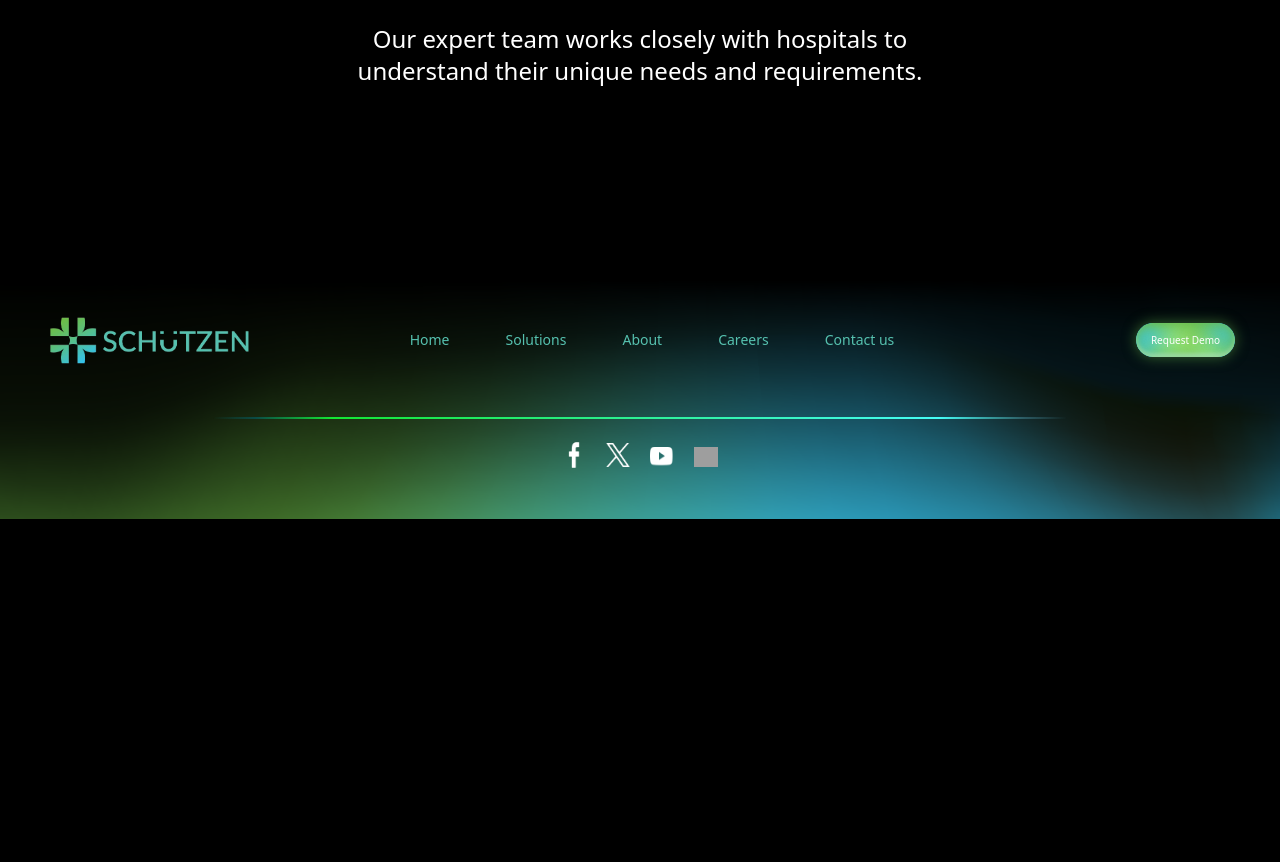
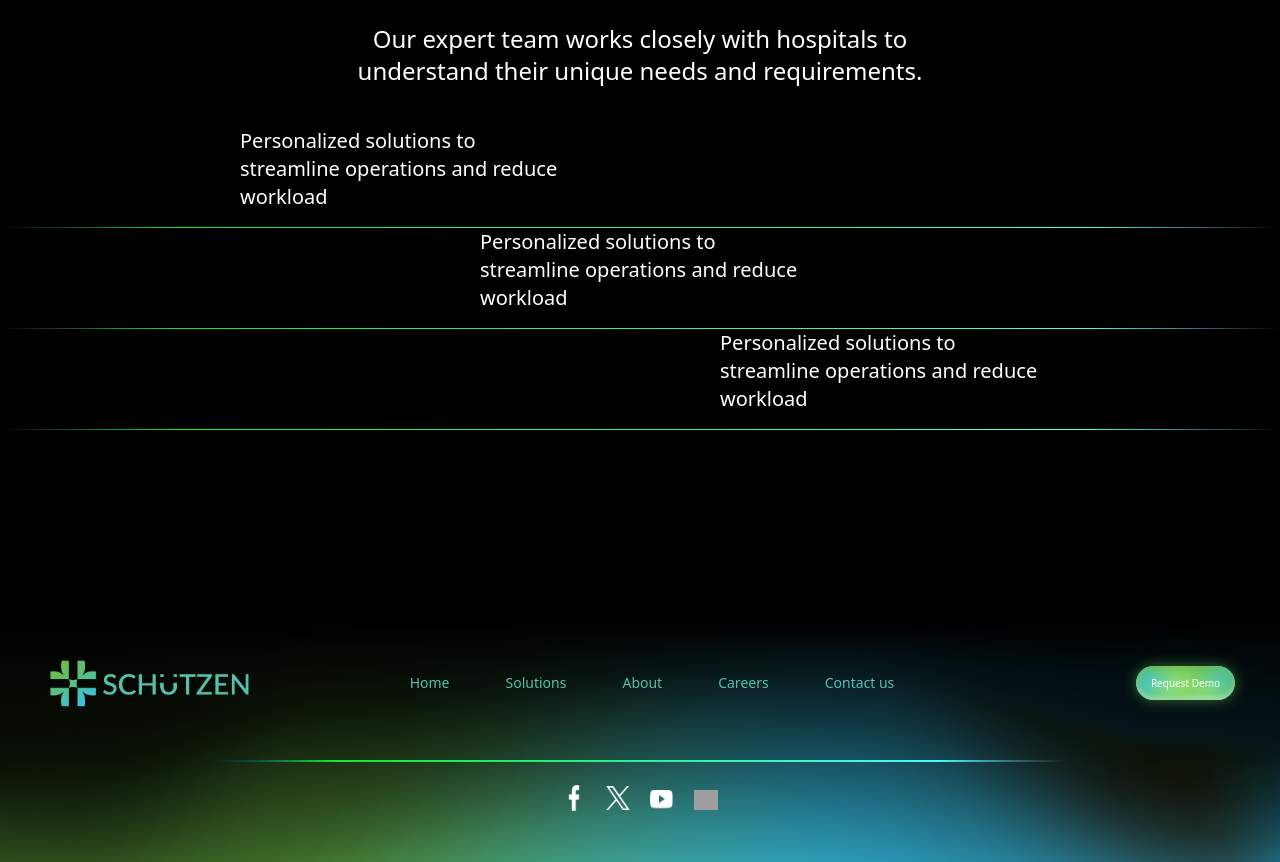
Before and after one commit to akhilr22/schutzen, a Next.js app: page /about in a window 1280 px wide. Shown: the part 1580-2442 px from the top of the page. Before the commit the page ends 2099 px from the top, so only its background shows below. Built offline with nearby package versions, Linux system fonts and the light colour scheme; grey boxes are pictures that could not be loaded.

Commit message:
about us new update

```diff
--- a/src/app/about/page.tsx
+++ b/src/app/about/page.tsx
@@ -48,6 +48,41 @@ export default function page() {
           </span>
         </div>
       </div>
+
+      <div className="mt-10">
+        <div className="flex justify-around text-start ">
+          {" "}
+          <div className="w-1/4 text-xl">
+            <span>Personalized solutions to streamline operations and reduce workload</span>{" "}
+          </div>
+          <div></div>
+        </div>
+        <div
+          className="stripe_line mx-auto rounded-full scroll_animate overflow-x-hidden h-[1px] w-full mt-4"
+          data-aos="fade-right"
+        ></div>{" "}
+        <div className="flex justify-center text-start ">
+          {" "}
+          <div className="w-1/4 text-xl">
+            <span>Personalized solutions to streamline operations and reduce workload</span>{" "}
+          </div>
+        </div>
+        <div
+          className="stripe_line mx-auto rounded-full scroll_animate overflow-x-hidden h-[1px] w-full mt-4"
+          data-aos="fade-right"
+        ></div>{" "}
+        <div className="flex justify-around text-start ">
+          {" "}
+          <div></div>
+          <div className="w-1/4 text-xl">
+            <span>Personalized solutions to streamline operations and reduce workload</span>{" "}
+          </div>
+        </div>
+        <div
+          className="stripe_line mx-auto rounded-full scroll_animate overflow-x-hidden h-[1px] w-full mt-4"
+          data-aos="fade-right"
+        ></div>{" "}
+      </div>
     </div>
   );
 }
```
